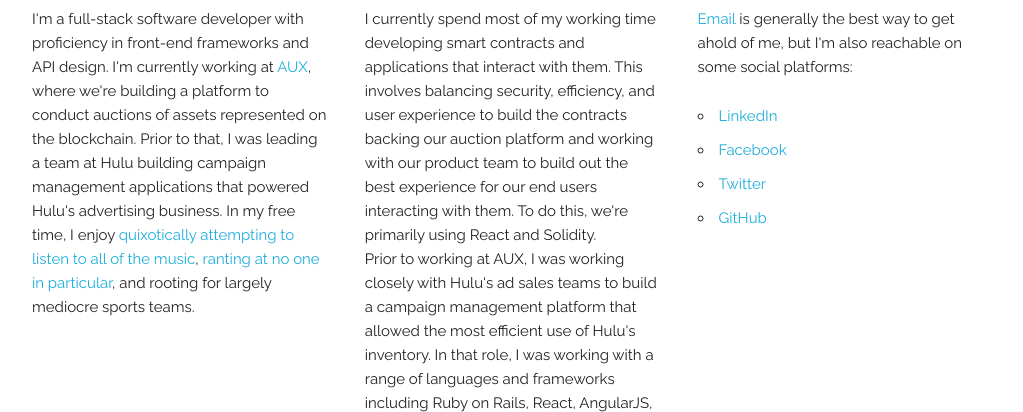
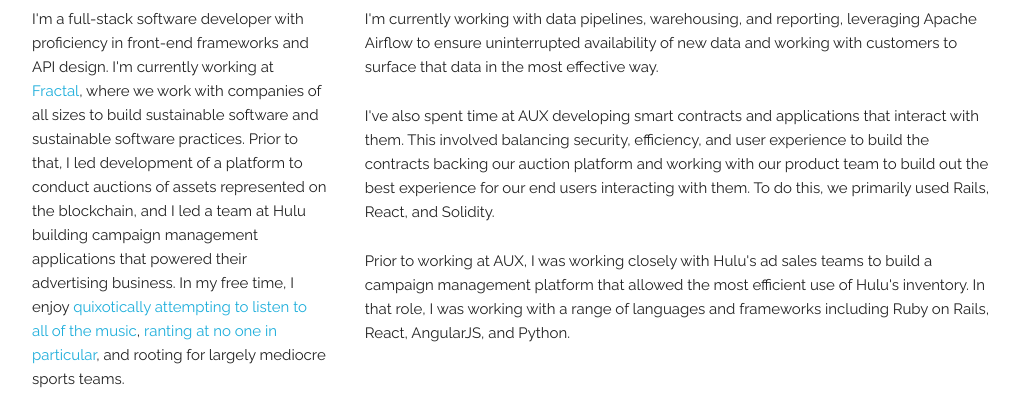
Before and after one commit to ribordy/ribordy.github.io, a plain HTML site: page index.html in a window 1280 px wide. Shown: the part 275-687 px from the top of the page, without its empty margins (128-1151 px from the left). Drawn offline with Linux system fonts and the light colour scheme.

Commit message:
Newer gig

```diff
--- a/index.html
+++ b/index.html
@@ -41,15 +41,17 @@
       <hr/>
       <div class="row">
         <div class="one-third column">
+          <div>
             <h4>About</h4>
             <p>
               I'm a full-stack software developer with proficiency in
               front-end frameworks and API design. I'm currently working at
-            <a target="_blank" href="https://auxplatform.com">AUX</a>,
-            where we're building a platform to conduct auctions of
-            assets represented on the blockchain. Prior to that, I was
-            leading a team at Hulu building campaign management applications
-            that powered Hulu's advertising business. In my free time, I
+              <a target="_blank" href="https://thefractalway.com">Fractal</a>,
+              where we work with companies of all sizes to build sustainable software
+              and sustainable software practices. Prior to that, I led development of a
+              platform to conduct auctions of assets represented on the blockchain, and I
+              led a team at Hulu building campaign management applications
+              that powered their advertising business. In my free time, I
               enjoy <a target="_blank" href="https://www.last.fm/user/kdribordy">
               quixotically attempting to listen to all of the music</a>,
               <a target="_blank" href="https://www.twitter.com/therealmcrib">ranting at
@@ -57,17 +59,24 @@
               mediocre sports teams.
             </p>
           </div>
-        <div class="one-third column">
+        </div>
+        <div class="two-thirds column">
           <h4>Work</h4>
           <p>
-            I currently spend most of my working time developing smart
+            I'm currently working with data pipelines, warehousing, and reporting,
+            leveraging Apache Airflow to ensure uninterrupted availability of new
+            data and working with customers to surface that data in the most effective way.
+          <p>
+          <p>
+            I've also spent time at AUX developing smart
             contracts and applications that interact with them. This
-            involves balancing security, efficiency, and user experience
+            involved balancing security, efficiency, and user experience
             to build the contracts backing our auction platform and
             working with our product team to build out the best experience
-            for our end users interacting with them. To do this, we're
-            primarily using React and Solidity.
-            <br/>
+            for our end users interacting with them. To do this, we
+            primarily used Rails, React, and Solidity.
+          </p>
+          <p>
             Prior to working at AUX, I was working closely with Hulu's
             ad sales teams to build a campaign management platform that
             allowed the most efficient use of Hulu's inventory. In that
@@ -75,36 +84,17 @@
             including Ruby on Rails, React, AngularJS, and Python.
           </p>
         </div>
-        <div class="one-third column">
+      </div>
+      <div class="row">
         <h4>Contact</h4>
         <p>
           <a href="mailto:hello@ribordy.tech">Email</a> is generally the
-            best way to get ahold of me, but I'm also reachable on some social
-            platforms:
-            <ul>
-              <li>
-                <a target="_blank" href="http://linkedin.com/pub/kyle-ribordy/53/aa0/693">
-                  LinkedIn
-                </a>
-              </li>
-              <li>
-                <a target="_blank" href="http://facebook.com/kyle.ribordy">
-                Facebook
-                </a>
-              </li>
-              <li>
-                <a target="_blank" href="http://twitter.com/therealmcrib">
-                  Twitter
-                </a>
-              </li>
-              <li>
-                <a target="_blank" href="http://github.com/ribordy">
-                  GitHub
-                </a>
-              </li>
-            </ul>
+          best way to get ahold of me, but I'm also reachable on
+          <a target="_blank" href="http://linkedin.com/pub/kyle-ribordy/53/aa0/693">LinkedIn</a>,
+          <a target="_blank" href="http://facebook.com/kyle.ribordy">Facebook</a>,
+          <a target="_blank" href="http://twitter.com/therealmcrib">Twitter</a>, and
+          <a target="_blank" href="http://github.com/ribordy">GitHub</a>.
         </p>
-        </div>
       </div>
     </div>
   </body>
```
Lines whose indentation alone changed are shown as unchanged.
